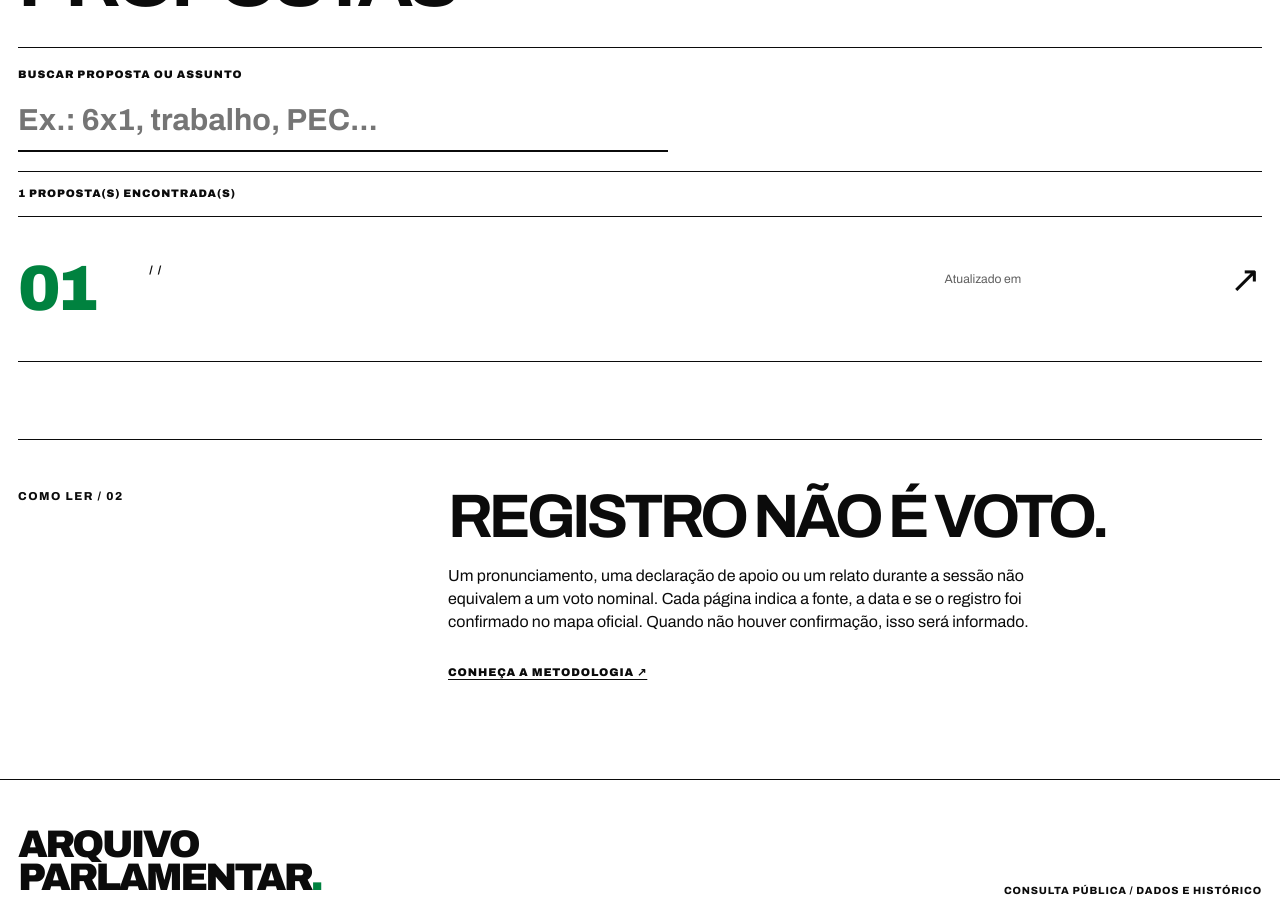
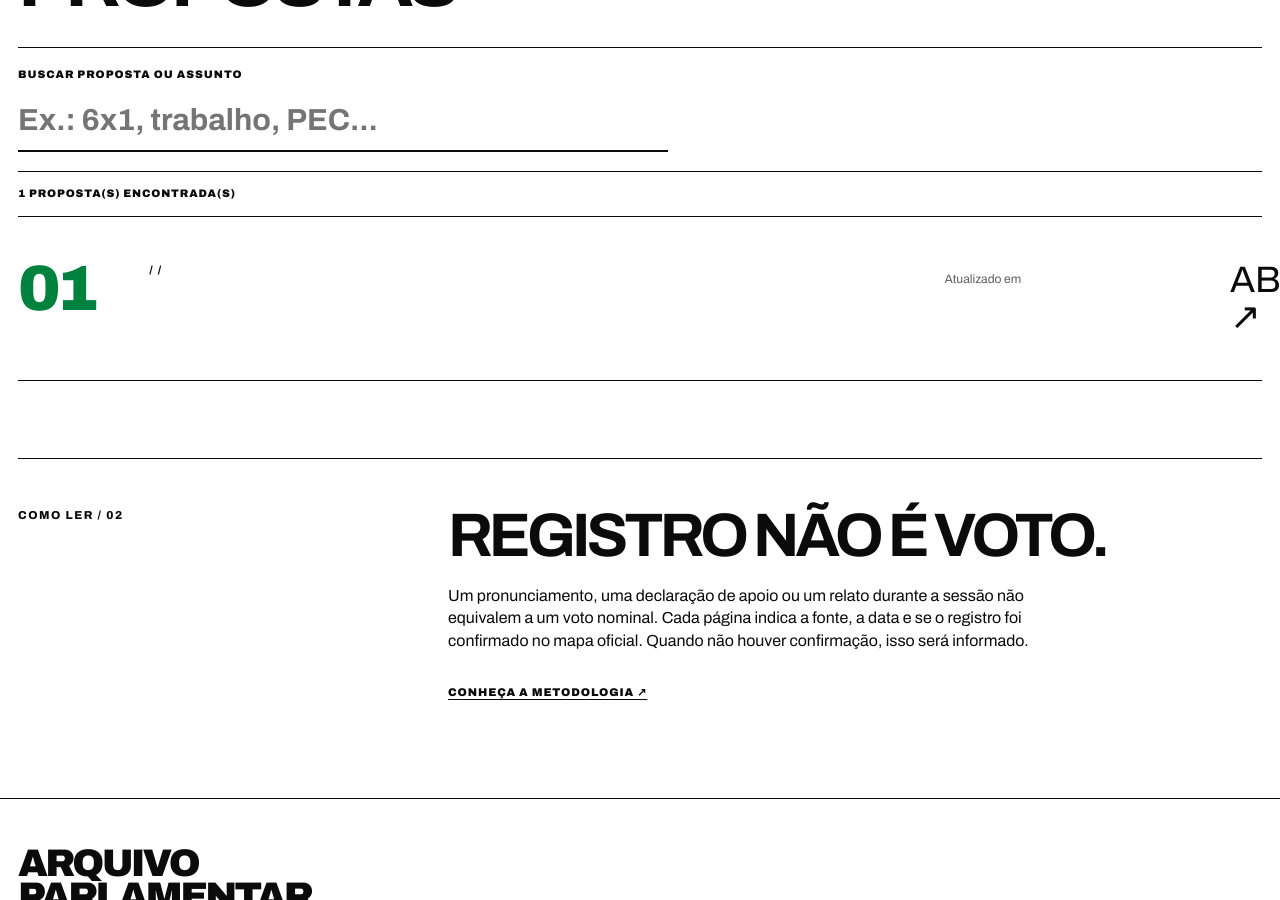
Before and after one commit to leorruas/senadores-deputados, a Jekyll site: the page built from votacoes/index.html, in a window 1280 px wide and 900 px high, scrolled down 736 px. Built offline with Jekyll 4.4.1, drawn with Linux system fonts in a browser that asks for light colours.

Commit message:
fix: torna acao de abrir votacao explicita no indice

```diff
--- a/votacoes/index.html
+++ b/votacoes/index.html
@@ -16,11 +16,11 @@
   <p id="votacoes-contagem" class="votacoes-contagem" role="status" aria-live="polite">{{ registros | size }} proposta(s) encontrada(s)</p>
   <div class="votacoes-lista" id="votacoes-lista">
     {% for registro in registros %}
-    <a class="votacao-item" href="{{ registro.url | relative_url }}" data-busca="{{ registro.titulo | escape }} {{ registro.proposicao | escape }} {{ registro.tema | escape }} {{ registro.casa | escape }} {{ registro.resumo | escape }}">
+    <a class="votacao-item" href="{{ registro.url | relative_url }}" aria-label="Abrir votação: {{ registro.titulo | escape }}" data-busca="{{ registro.titulo | escape }} {{ registro.proposicao | escape }} {{ registro.tema | escape }} {{ registro.casa | escape }} {{ registro.resumo | escape }}">
       <span class="votacao-item__numero" aria-hidden="true">{{ forloop.index | prepend: '0' | slice: -2, 2 }}</span>
       <div class="votacao-item__corpo"><p class="sobretitulo">{{ registro.casa | escape }} / {{ registro.proposicao | escape }} / {{ registro.tema | escape }}</p><h3>{{ registro.titulo | escape }}</h3><p>{{ registro.resumo | escape }}</p></div>
       <div class="votacao-item__meta"><strong>{{ registro.situacao | escape }}</strong><span>Atualizado em {{ registro.atualizado | date: "%d/%m/%Y" }}</span></div>
-      <span class="votacao-item__seta" aria-hidden="true">↗</span>
+      <span class="votacao-item__seta" aria-hidden="true">ABRIR ↗</span>
     </a>
     {% endfor %}
   </div>
```
